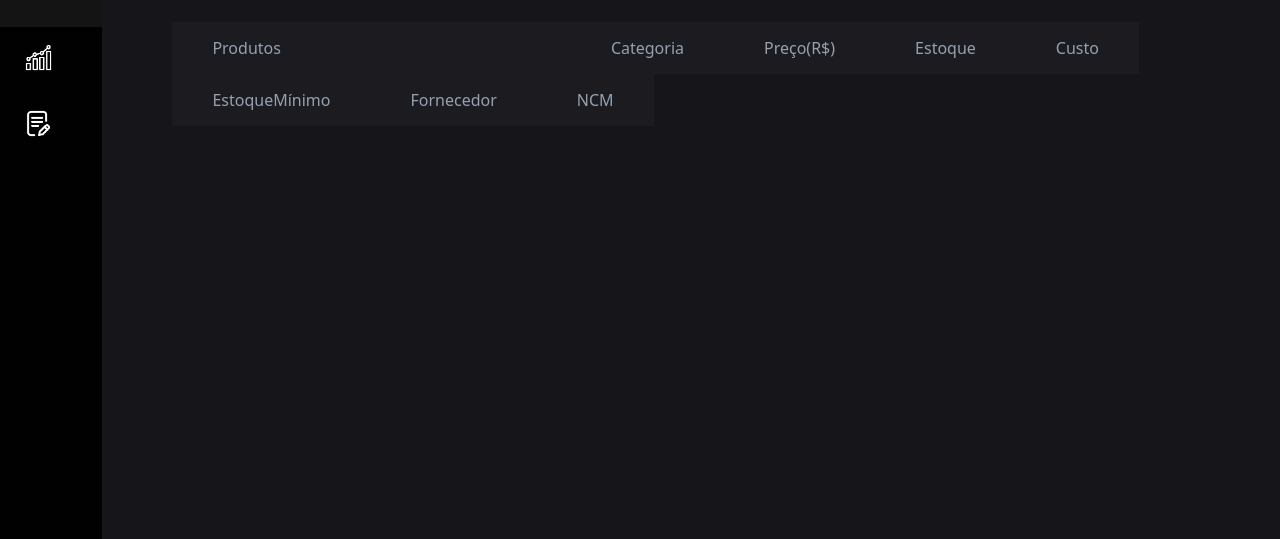
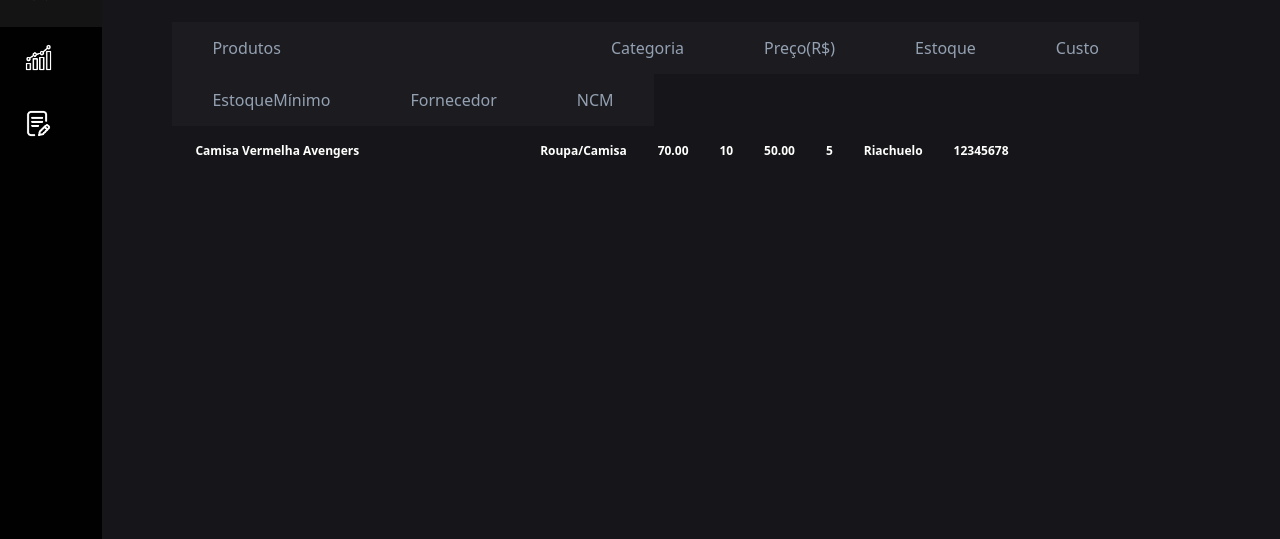
Before and after one commit to Tech-Priest1/Tech-Priest1.github.io, a plain HTML site: page Produtos.html in a window 1280 px wide. Shown: the part 206-745 px from the top of the page. Drawn offline with Linux system fonts and the light colour scheme.

Commit message:
site update

```diff
--- a/Produtos.html
+++ b/Produtos.html
@@ -115,6 +115,16 @@
                 </li>
             </ul>
         </nav>
+        <div class="mainProdLista">
+            <h2 class="tituloResultadoProd equalizador2">Camisa Vermelha Avengers</h2>
+            <h2 class="tituloResultadoProd">Roupa/Camisa</h2>
+            <h2 class="tituloResultadoProd">70.00</h2>
+            <h2 class="tituloResultadoProd">10</h2>
+            <h2 class="tituloResultadoProd">50.00</h2>
+            <h2 class="tituloResultadoProd">5</h2>
+            <h2 class="tituloResultadoProd">Riachuelo</h2>
+            <h2 class="tituloResultadoProd">12345678</h2>
+        </div>
         <div class= "botoesProduto-nf">
             <div>
             <button class="btnCprodutos btnCProdutos1">Voltar</button>
--- a/style.css
+++ b/style.css
@@ -346,7 +346,17 @@ padding-top: 13px;
 .resultadosProd {
     color: #2cb67d;
 }
-.titulosResultados, .resultadosProd {
+.mainProdLista{
+    font-size: 0.5em;
+    margin-top: 0.67em;
+    margin-left: 10em;
+    margin-right: 32em;
+}
+.equalizador2{
+   padding-right:150px;
+   padding-left:100px;
+}
+.titulosResultados, .resultadosProd, .mainProdLista {
     display: flex;
     justify-content: space-around;
     margin-bottom: 20px;
```
